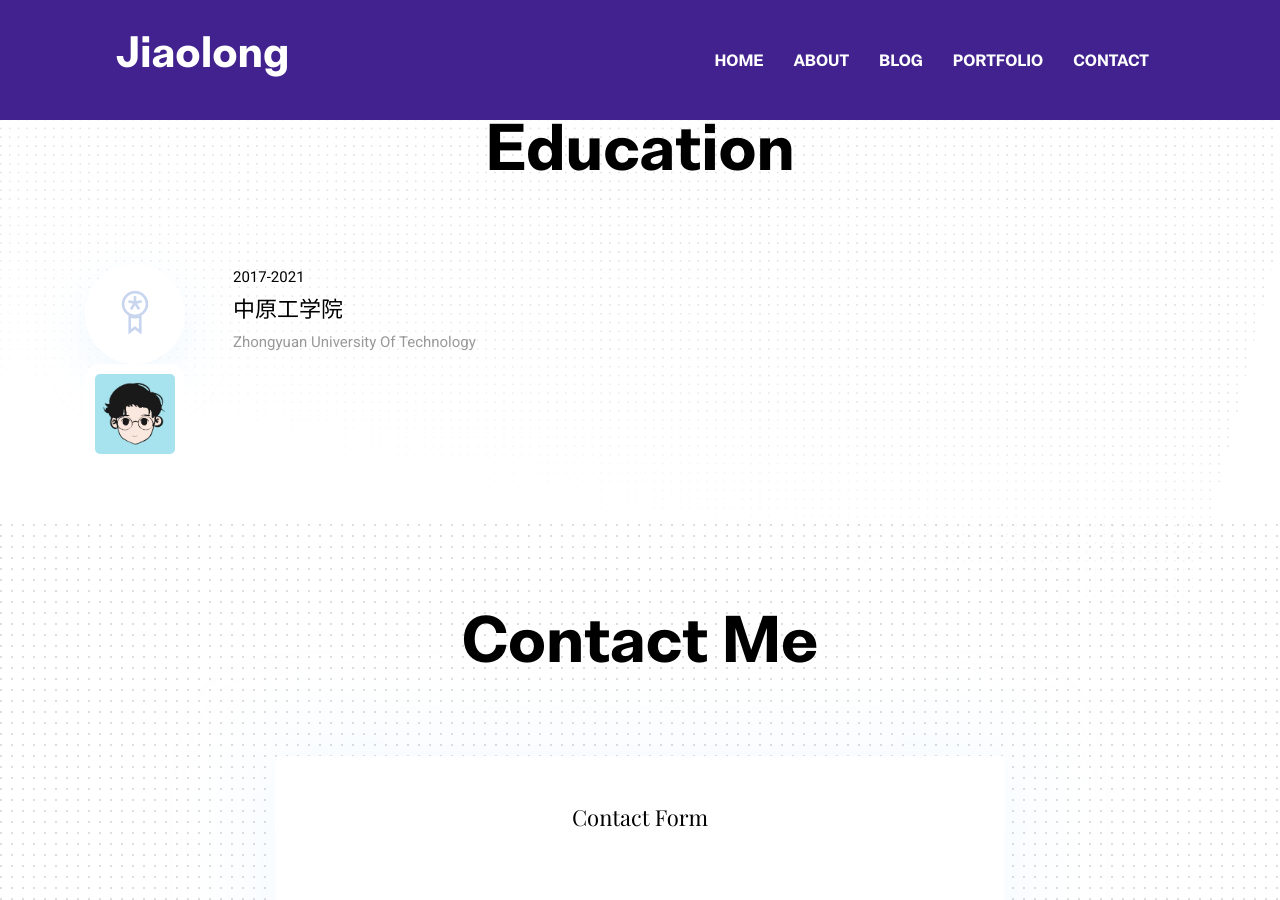
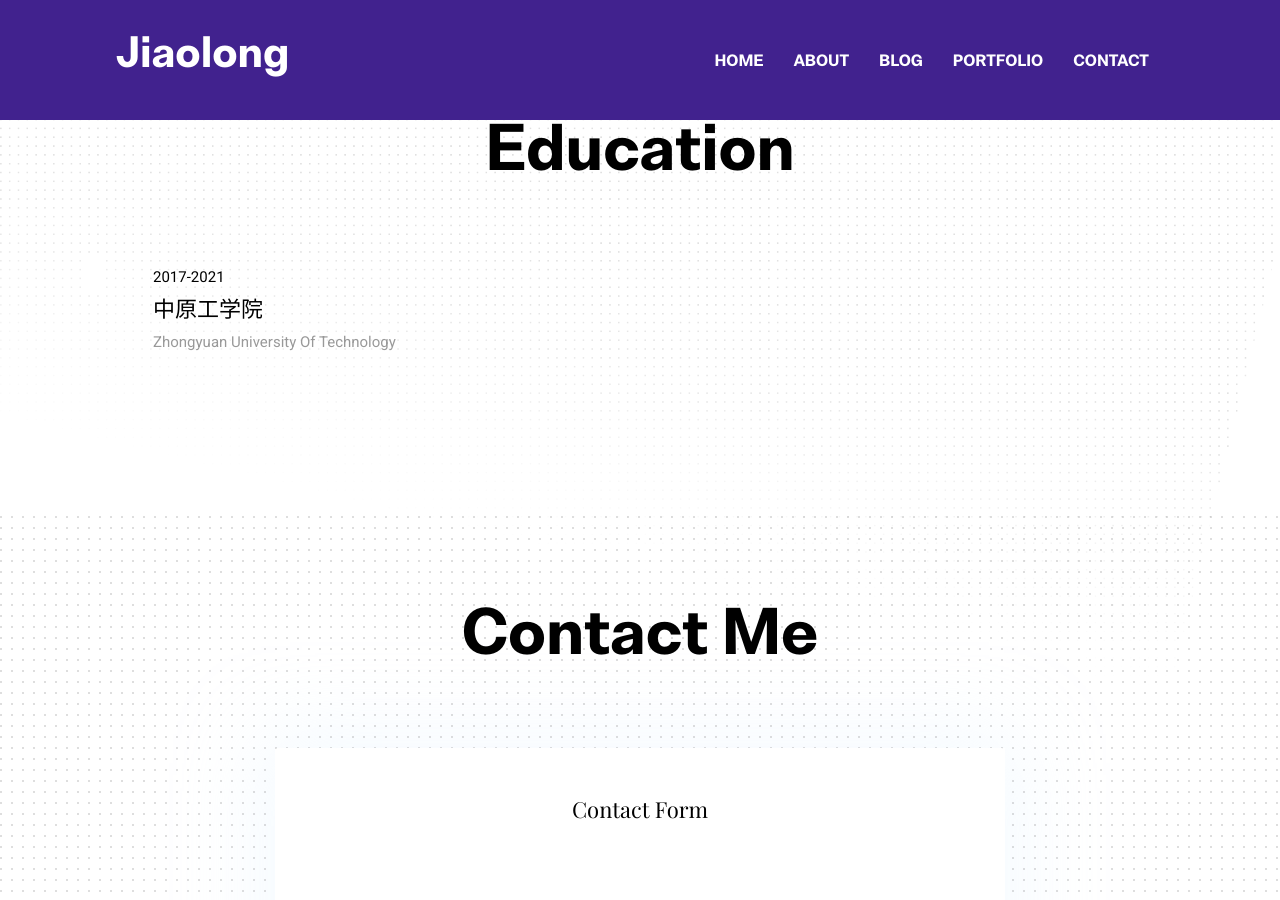
Before and after one commit to iwangjiaolong/iwangjiaolong.github.io, a Jekyll site: the page built from index.html, in a window 1280 px wide and 900 px high, scrolled down 1741 px. Built offline with Jekyll 4.4.1, drawn with Linux system fonts in a browser that asks for light colours.

Commit message:
Update education-section.html

```diff
--- a/_includes/education-section.html
+++ b/_includes/education-section.html
@@ -10,8 +10,8 @@
       <div class="col-lg-6 col-md-6 mb-80">
         <div class="d-flex">
           <div class="mr-lg-5 mr-3">
-            <i class="ti-medall icon icon-light icon-bg bg-white shadow rounded-circle d-block">
-              <img src="/assets/images/about/author.jpg" alt="Johnathan Smith" class="img-fluid w-100 rounded-lg border-thick border-white">
+            <i src="/assets/images/about/author.jpg" alt="Johnathan Smith" class="img-fluid w-100 rounded-lg border-thick border-white">
+
             </i>
           </div>
           <div>
```
